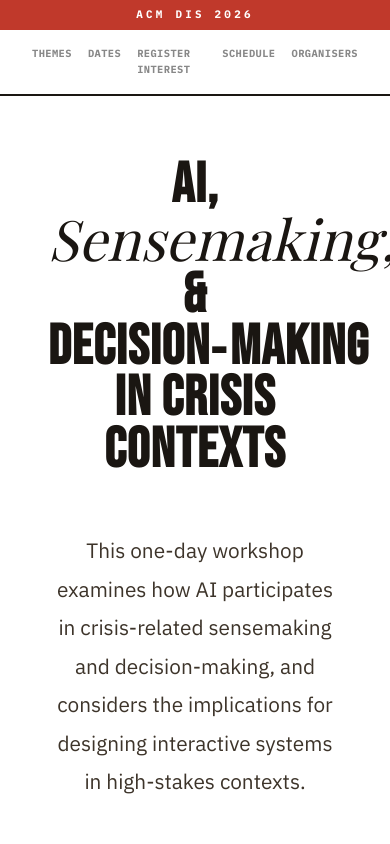
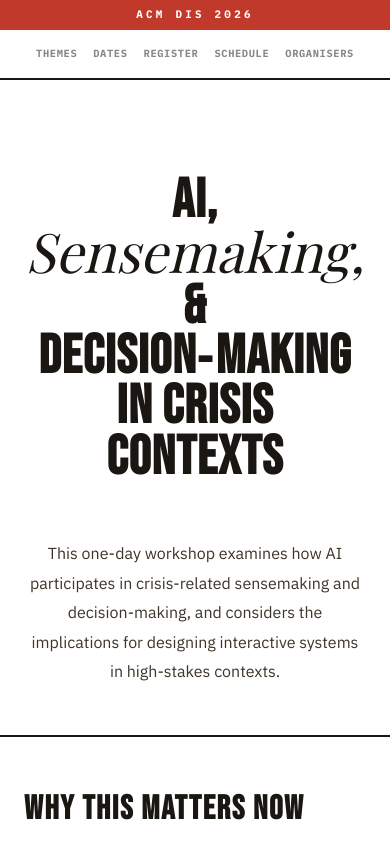
Before and after one commit to minhtramtran/ai_crisis, a plain HTML site: page index.html in a window 390 px wide. Shown: the top 844 px of the page. Drawn offline with nearby package versions, Linux system fonts and the light colour scheme; a web font is replaced by a local one.

Commit message:
Minor layout changes

```diff
--- a/index.html
+++ b/index.html
@@ -66,7 +66,7 @@
       line-height: 1.5;
     }
     .nav-id strong { color: var(--ink); display: block; font-size: 0.68rem; }
-    .nav-links { display: flex; gap: 2.5rem; }
+    .nav-links { display: flex; gap: 1.5rem; flex-wrap: wrap; justify-content: center; }
     .nav-links a {
       text-decoration: none;
       font-family: 'IBM Plex Mono', monospace;
@@ -456,7 +456,6 @@
       font-size: 1rem;
       color: var(--ink2);
       line-height: 1.8;
-      max-width: 680px;
       margin-bottom: 2.5rem;
     }
     .news-grid {
@@ -510,6 +509,26 @@
       margin-bottom: 0.5rem;
     }
 
+
+    @media (max-width: 600px) {
+      h1.hero-title {
+        font-size: clamp(2.5rem, 14vw, 5rem);
+      }
+      .hero-abstract p {
+        font-size: 1rem;
+      }
+      #hero {
+        padding: 6rem 1.5rem 3rem;
+      }
+      .nav-links a {
+        font-size: 0.65rem;
+        letter-spacing: 0.06em;
+      }
+      nav {
+        padding: 0.9rem 1.5rem;
+      }
+    }
+
     /* ── REVEAL ── */
     .reveal { opacity: 0; transform: translateY(14px); transition: opacity 0.5s ease, transform 0.5s ease; }
     .reveal.in { opacity: 1; transform: none; }
@@ -524,7 +543,7 @@
 <div class="nav-links">
       <a href="#themes">Themes</a>
       <a href="#dates">Dates</a>
-      <a href="#cfp">Register Interest</a>
+      <a href="#cfp">Register</a>
       <a href="#schedule">Schedule</a>
       <a href="#organizers">Organisers</a>
     </div>
```
